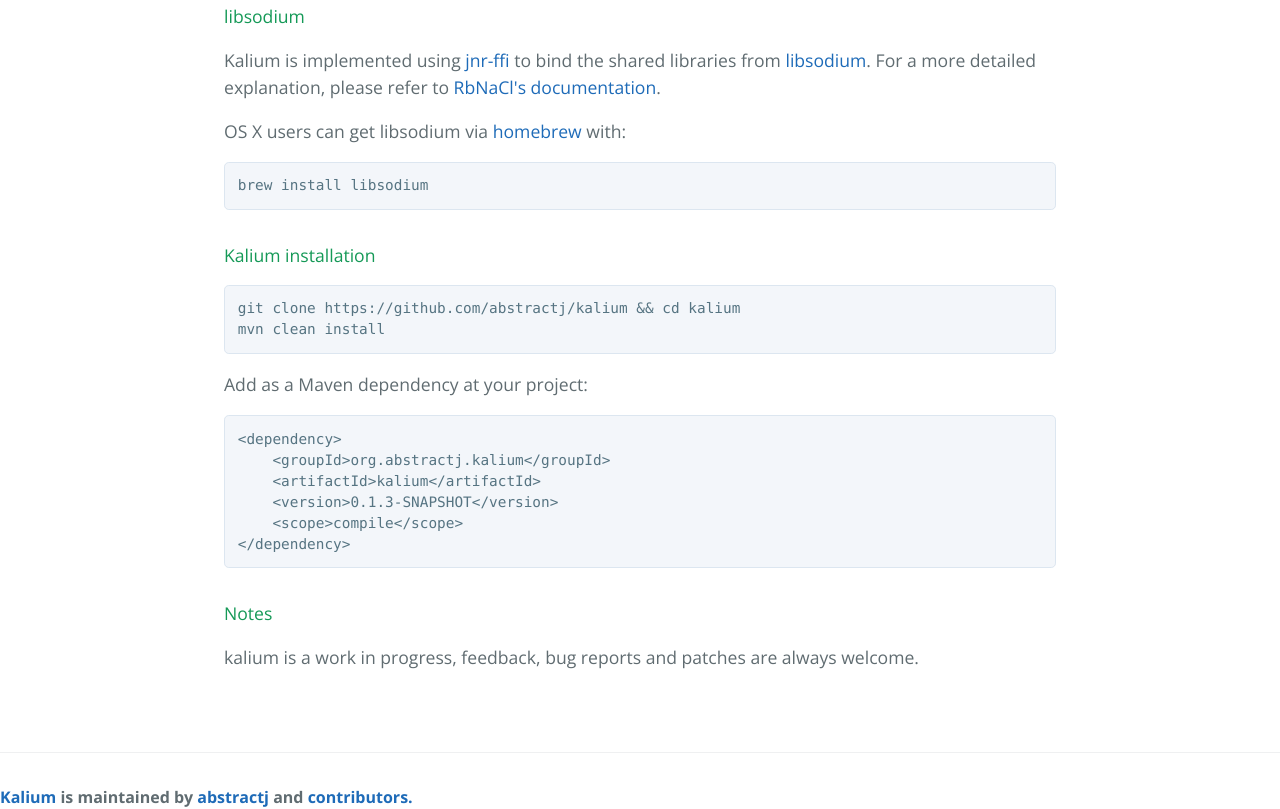
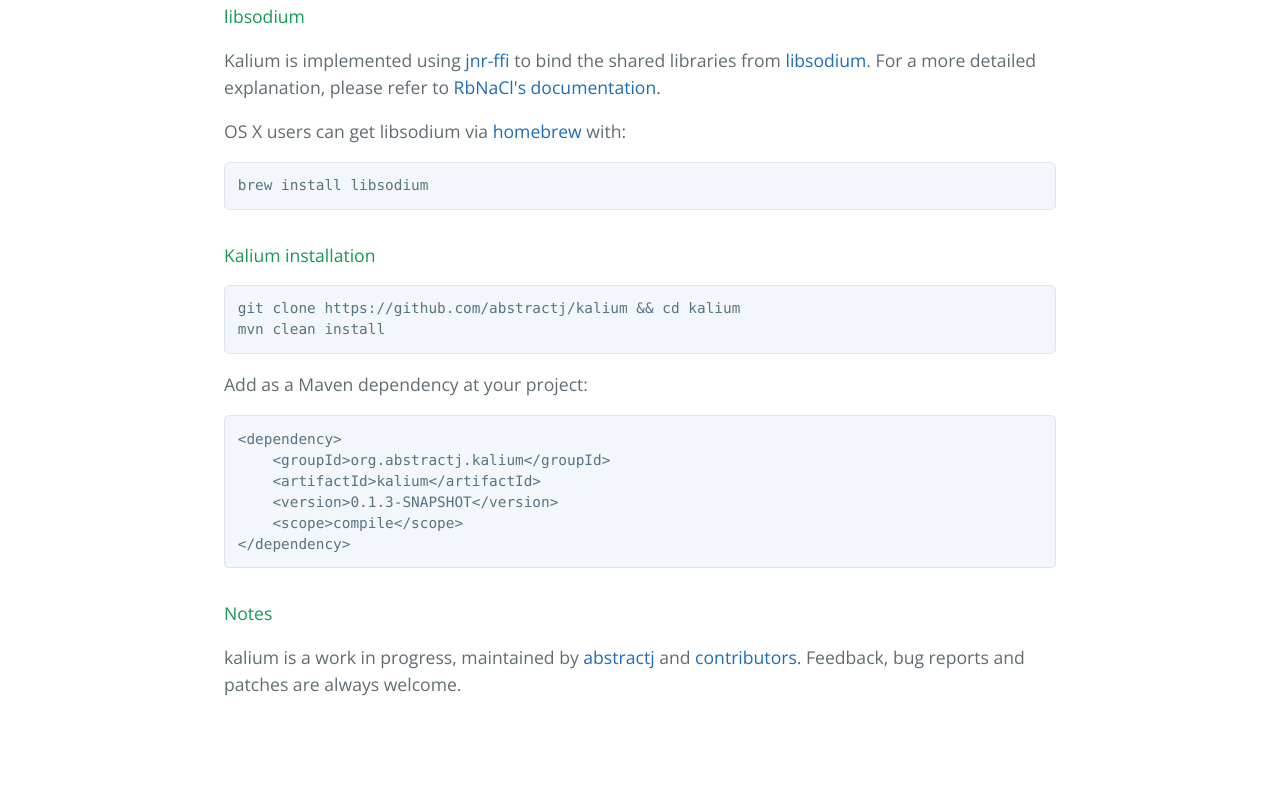
Before and after one commit to abstractj/kalium, a plain HTML site: page index.html in a window 1280 px wide. Shown: the part 717-1526 px from the top of the page. After the commit the page ends 1464 px from the top, so only its background shows below. Drawn offline with nearby package versions, Linux system fonts and the light colour scheme.

Commit message:
Removal of dirty footer

```diff
--- a/index.html
+++ b/index.html
@@ -58,13 +58,9 @@
 
 <h4>Notes</h4>
 
-<p>kalium is a work in progress, feedback, bug reports and patches are always welcome.</p>
+<p>kalium is a work in progress, maintained by <a href="https://github.com/abstractj">abstractj</a> and <a href="https://github.com/abstractj/kalium/graphs/contributors">contributors</a>. Feedback, bug reports and patches are always welcome.</p>
+
         </section>
-
-      <footer class="site-footer">
-      <span class="site-footer-owner"><a href="https://github.com/abstractj/kalium">Kalium</a> is maintained by <a href="https://github.com/abstractj">abstractj</a> and <a href="https://github.com/abstractj/kalium/graphs/contributors">contributors.</a></span>
-
-      </footer>
 
   </body>
 </html>
```
